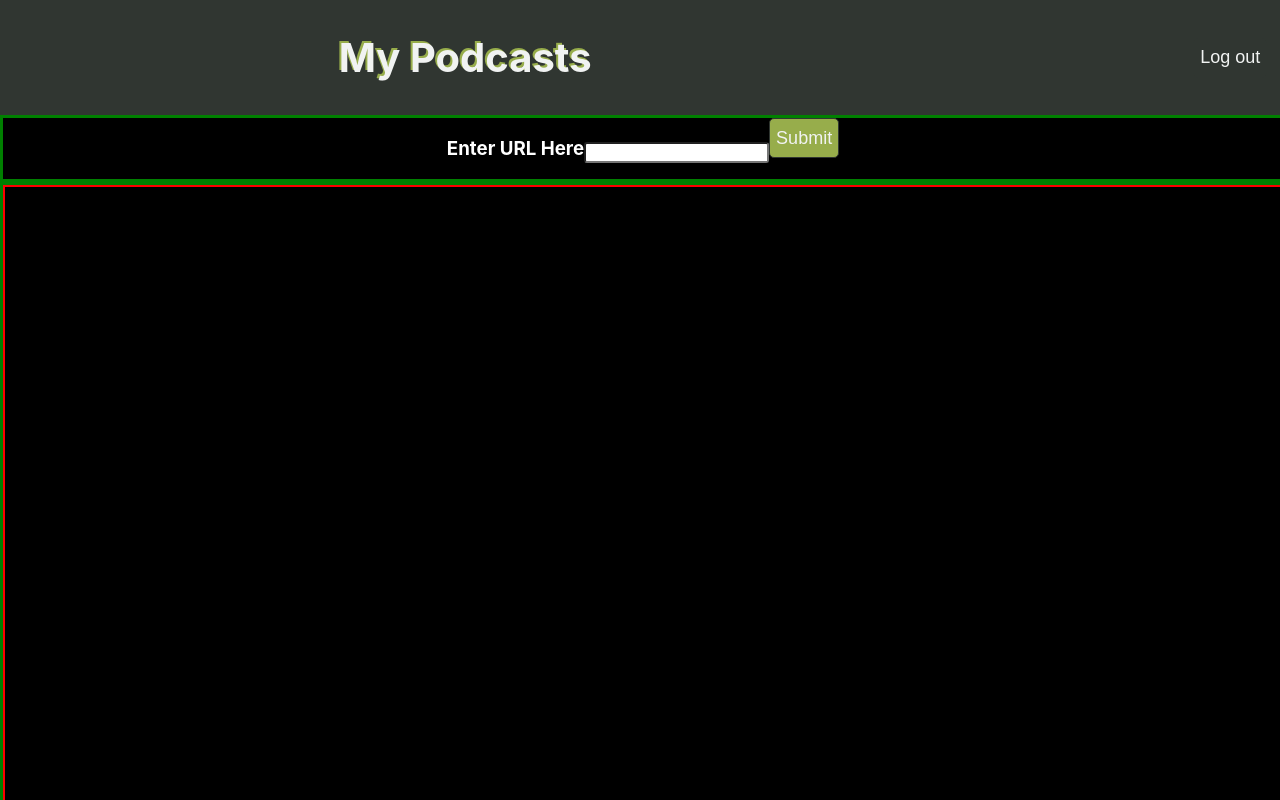
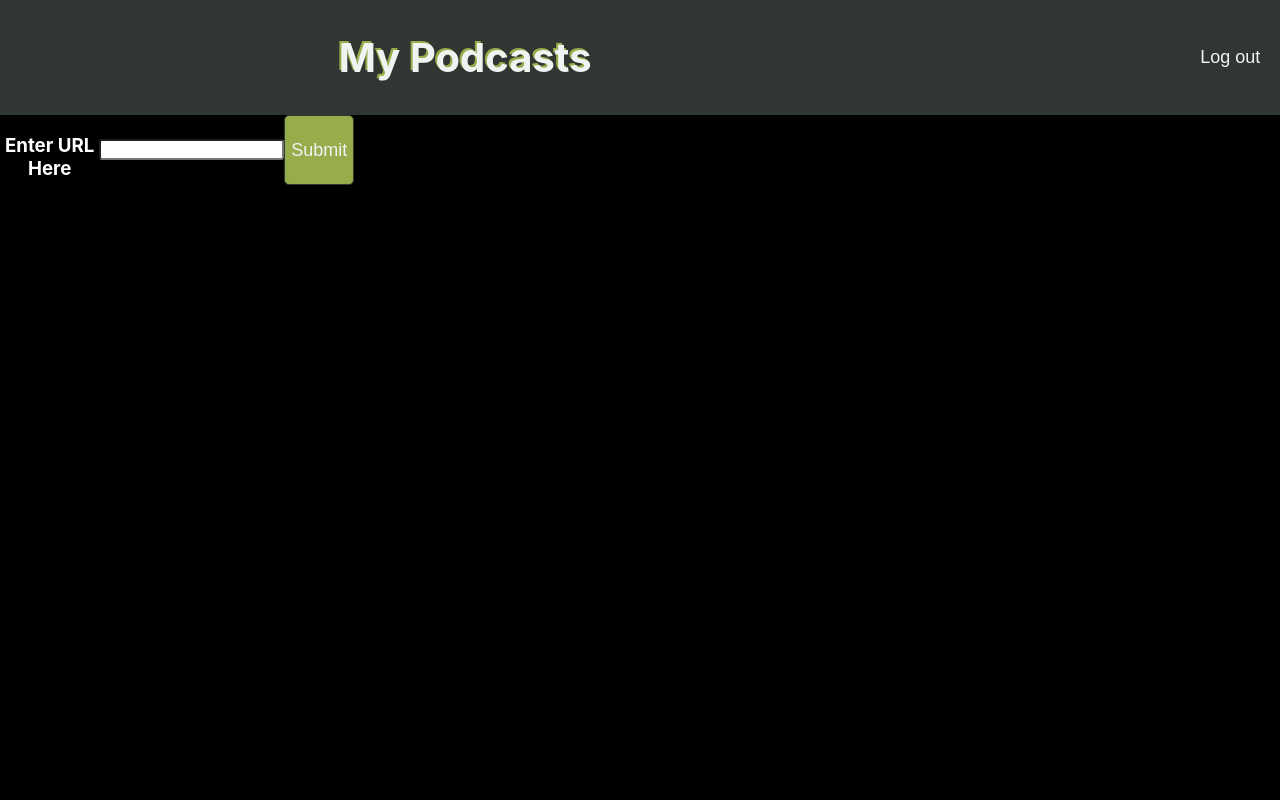
Before and after one commit to TheTechSurgeon/renderXMLchallenge, a React (Create React App) app: page /homepage in a window 1280 px wide. Shown: the top 800 px of the page. Built offline with nearby package versions, Linux system fonts and the light colour scheme; sample sign-in values are in the browser's storage.

Commit message:
rough mvp

```diff
--- a/src/components/HomePage.js
+++ b/src/components/HomePage.js
@@ -46,7 +46,8 @@ const StyledButton = styled.button`
     background-color: #97AD4B;
     color: #F1F3F2;
     outline: none;
-    height: 40px;
+    height: 70px;
+
     font-size: large;
     &:hover{
         background-color: #F1F3F2;
@@ -71,24 +72,24 @@ const LogoutButton = styled.button`
     }
 `
 const CardHolder = styled.div`
-    border: 3px solid green;
+
     display: flex;
     justify-content: center;
     width: 100%;
-    height: 100vh;
+
     color: white;
 `
 
 const CardForm = styled.div`
-    border: 3px solid green;
+
     display: flex;
     justify-content: center;
     width: 100%;
-    height: 100vh;
+
     color: white;
 `
 const CardParent = styled.div`
-    border: 2px solid red;
+
     width: 100%;
     display: flex;
     justify-content: space-between;
@@ -105,7 +106,7 @@ const Card = styled.div`
     margin: 1%;
     background-color: #444A45;
     border-radius: 5px;
-    border: 1px solid #c9cfca;
+
     color: white;
     padding: 1%;
     box-shadow: 4px 4px rgba(151, 173, 75, 0.75);
@@ -205,7 +206,7 @@ const HomePage = () => {
 
 
 
-            </CardForm>
+
 
             <CardHolder>
                 <CardParent>{podcastList.map(unit => {
@@ -224,6 +225,7 @@ const HomePage = () => {
                     })}
                 </CardParent> */}
             </CardHolder>
+            </CardForm>
         </TestStyle>
     )
 }
```
